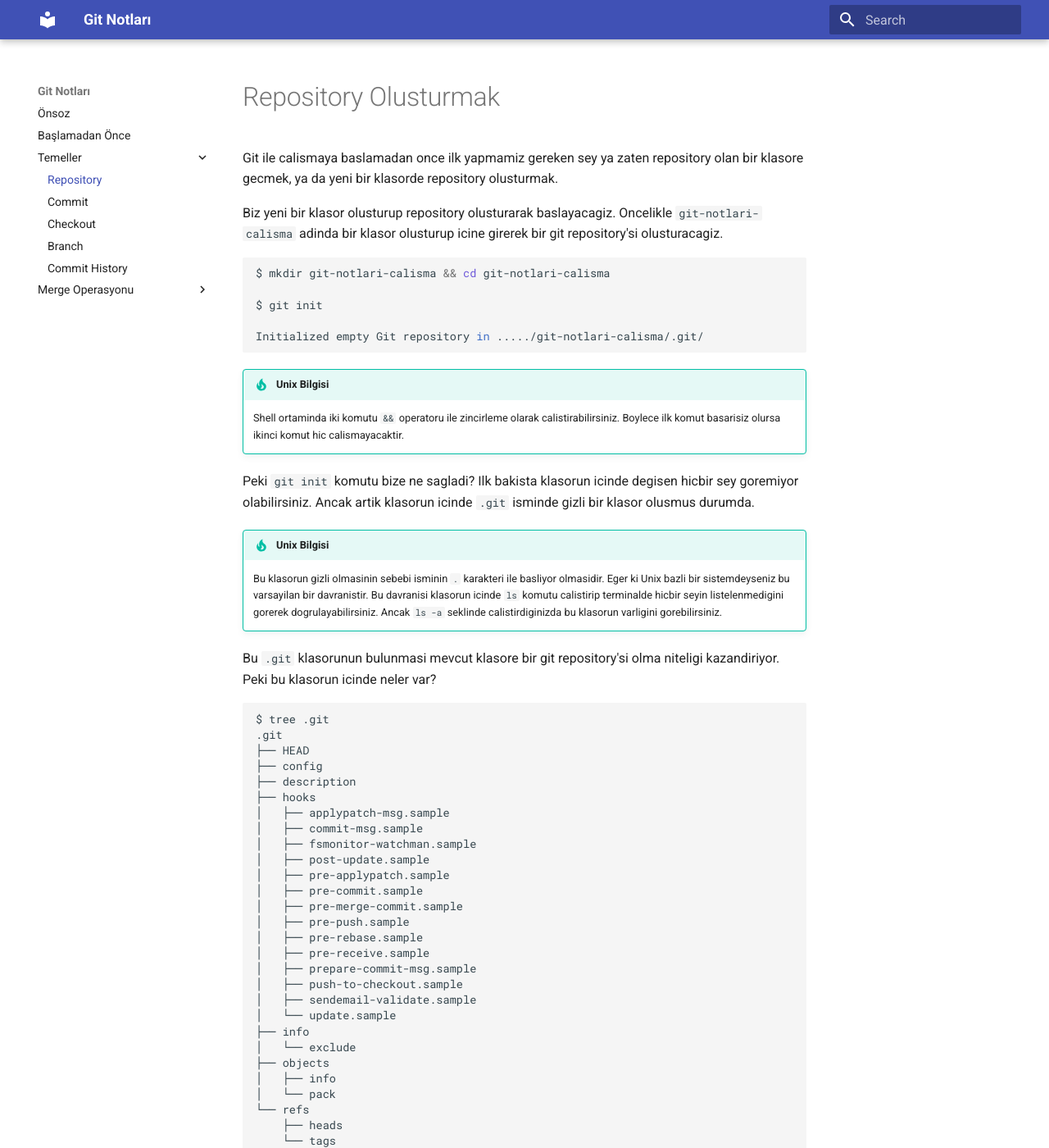
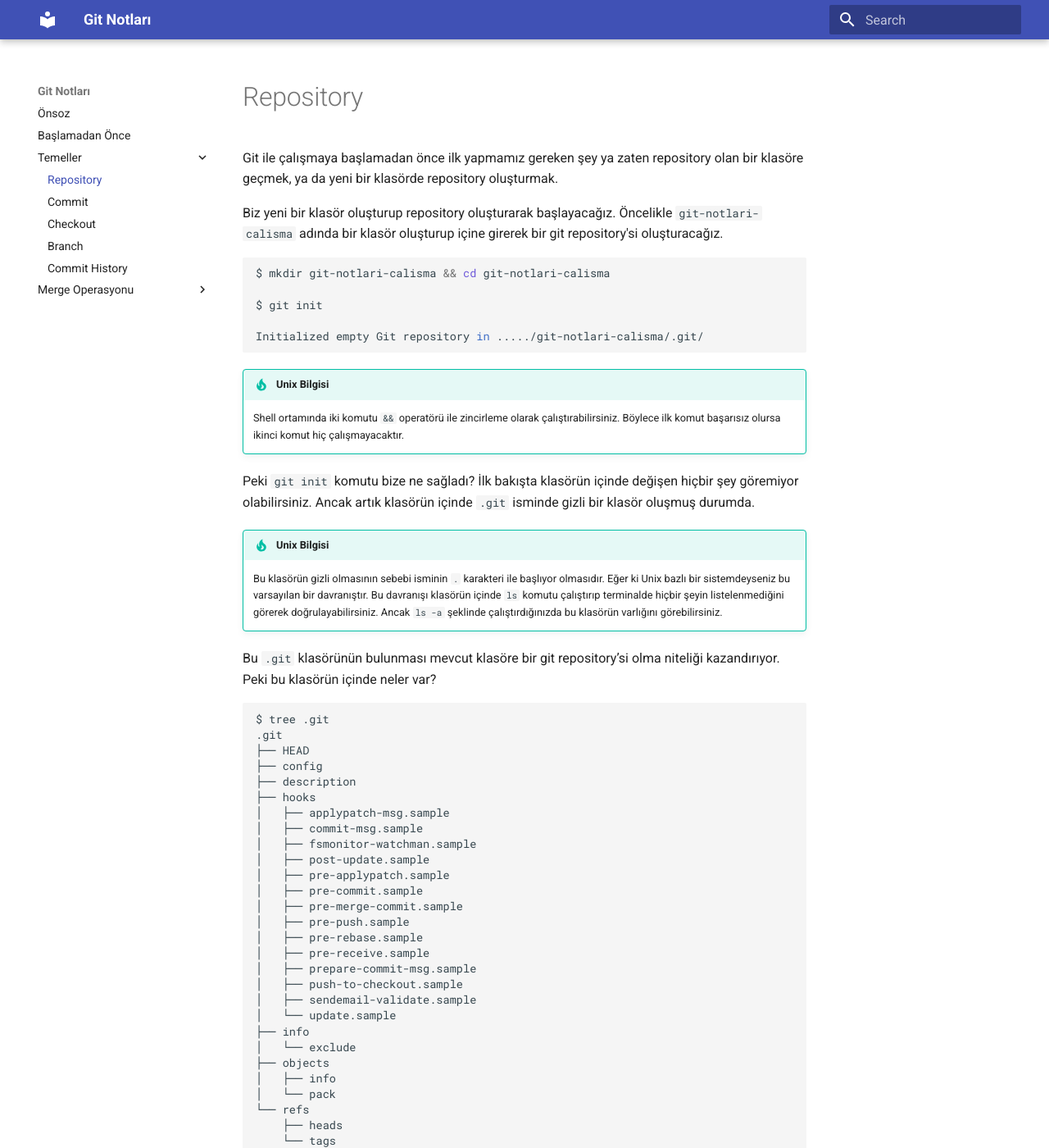
Before and after one commit to buravc/git-kilavuzu, an MkDocs documentation site: the page built from docs/temeller/repository.md, in a window 1280 px wide and 1400 px high. Shown: the whole window at 82% size. Built offline with MkDocs 1.6.1 and Material for MkDocs 9.7.7, drawn with Linux system fonts in a browser that asks for light colours; some of the changed text lies outside the part shown.

Commit message:
convert repository to Turkish

````diff
--- a/docs/temeller/repository.md
+++ b/docs/temeller/repository.md
@@ -1,8 +1,8 @@
-# Repository Olusturmak
+# Repository
 
-Git ile calismaya baslamadan once ilk yapmamiz gereken sey ya zaten repository olan bir klasore gecmek, ya da yeni bir klasorde repository olusturmak.
+Git ile çalışmaya başlamadan önce ilk yapmamız gereken şey ya zaten repository olan bir klasöre geçmek, ya da yeni bir klasörde repository oluşturmak.
 
-Biz yeni bir klasor olusturup repository olusturarak baslayacagiz. Oncelikle `git-notlari-calisma` adinda bir klasor olusturup icine girerek bir git repository'si olusturacagiz.
+Biz yeni bir klasör oluşturup repository oluşturarak başlayacağız. Öncelikle `git-notlari-calisma` adında bir klasör oluşturup içine girerek bir git repository'si oluşturacağız.
 
 ```bash
 $ mkdir git-notlari-calisma && cd git-notlari-calisma
@@ -13,14 +13,14 @@ Initialized empty Git repository in ...../git-notlari-calisma/.git/
 ```
 
 !!! tip "Unix Bilgisi"
-    Shell ortaminda iki komutu `&&` operatoru ile zincirleme olarak calistirabilirsiniz. Boylece ilk komut basarisiz olursa ikinci komut hic calismayacaktir.
+    Shell ortamında iki komutu `&&` operatörü ile zincirleme olarak çalıştırabilirsiniz. Böylece ilk komut başarısız olursa ikinci komut hiç çalışmayacaktır.
 
-Peki `git init` komutu bize ne sagladi? Ilk bakista klasorun icinde degisen hicbir sey goremiyor olabilirsiniz. Ancak artik klasorun icinde `.git` isminde gizli bir klasor olusmus durumda.
+Peki `git init` komutu bize ne sağladı? İlk bakışta klasörün içinde değişen hiçbir şey göremiyor olabilirsiniz. Ancak artık klasörün içinde `.git` isminde gizli bir klasör oluşmuş durumda.
 
 !!! tip "Unix Bilgisi"
-    Bu klasorun gizli olmasinin sebebi isminin `.` karakteri ile basliyor olmasidir. Eger ki Unix bazli bir sistemdeyseniz bu varsayilan bir davranistir. Bu davranisi klasorun icinde `ls` komutu calistirip terminalde hicbir seyin listelenmedigini gorerek dogrulayabilirsiniz. Ancak `ls -a` seklinde calistirdiginizda bu klasorun varligini gorebilirsiniz.
+    Bu klasörün gizli olmasının sebebi isminin `.` karakteri ile başlıyor olmasıdır. Eğer ki Unix bazlı bir sistemdeyseniz bu varsayılan bir davranıştır. Bu davranışı klasörün içinde `ls` komutu çalıştırıp terminalde hiçbir şeyin listelenmediğini görerek doğrulayabilirsiniz. Ancak `ls -a` şeklinde çalıştırdığınızda bu klasörün varlığını görebilirsiniz.
 
-Bu `.git` klasorunun bulunmasi mevcut klasore bir git repository'si olma niteligi kazandiriyor. Peki bu klasorun icinde neler var?
+Bu `.git` klasörünün bulunması mevcut klasöre bir git repository’si olma niteliği kazandırıyor. Peki bu klasörün içinde neler var?
 
 ```
 $ tree .git
@@ -55,4 +55,4 @@ $ tree .git
 9 directories, 18 files
 ```
 
-Burada cok fazla dosya ve klasor listelenmis durumda. Hangi klasor ne ise yariyor? Bir git repository'si bu kadar bilgi mi iceriyor? Bunlara yavas yavas ilerleyen zamanlarda deginecegiz. Simdi en temel git yapilarindan biri olan bir *commit* atmayi deneyelim.
+Burada çok fazla dosya ve klasör listelenmiş durumda. Hangi klasör ne işe yarıyor? Bir git repository’si bu kadar bilgi mi içeriyor? Bunlara yavaş yavaş ilerleyen zamanlarda değineceğiz. Şimdi en temel git yapılarından biri olan bir *commit* atmayı deneyelim.
````
